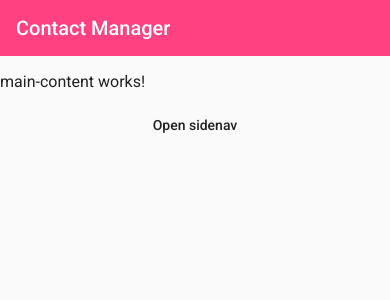
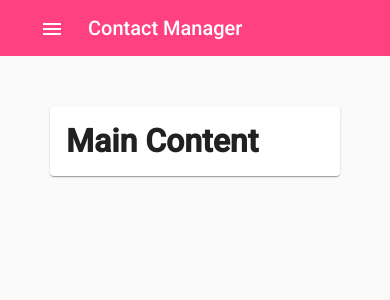
Before and after one commit to Verenasworld/simplydashboarddesign, an Angular app: page /contactmanager in a window 390 px wide. Shown: the top 300 px of the page. Built offline with nearby package versions, Linux system fonts and the light colour scheme.

Commit message:
toolbar works

```diff
--- a/src/app/contactmanager/component/main-content/main-content.component.html
+++ b/src/app/contactmanager/component/main-content/main-content.component.html
@@ -1 +1,4 @@
-<p>main-content works!</p>
+
+<mat-card>
+  <h1>Main Content</h1>
+</mat-card>
--- a/src/app/contactmanager/component/main-content/main-content.component.ts
+++ b/src/app/contactmanager/component/main-content/main-content.component.ts
@@ -3,7 +3,7 @@ import { Component, OnInit } from '@angular/core';
 @Component({
   selector: 'app-main-content',
   templateUrl: './main-content.component.html',
-  styleUrls: ['./main-content.component.css']
+  styleUrls: ['./main-content.component.scss']
 })
 export class MainContentComponent implements OnInit {
 
--- a/src/app/contactmanager/component/sidenav/sidenav.component.html
+++ b/src/app/contactmanager/component/sidenav/sidenav.component.html
@@ -14,8 +14,7 @@
 
   </mat-sidenav>
   <div class="app-sidenav-content">
-    <app-toolbar></app-toolbar>
-    <router-outlet></router-outlet>
-    <button type="button" mat-button (click)="sidenav.toggle()">Open sidenav</button>
+    <app-toolbar (toggleSidenav)="sidenav.toggle()"></app-toolbar>
+   <div class="wrapper"> <router-outlet></router-outlet></div>
   </div>
 </mat-sidenav-container>
--- a/src/app/contactmanager/component/sidenav/sidenav.component.scss
+++ b/src/app/contactmanager/component/sidenav/sidenav.component.scss
@@ -15,3 +15,6 @@ flex-direction: column;
 .app-sidenav{
   width: 240px;
 }
+.wrapper{
+  margin: 50px;
+}
--- a/src/app/contactmanager/component/sidenav/sidenav.component.ts
+++ b/src/app/contactmanager/component/sidenav/sidenav.component.ts
@@ -1,7 +1,7 @@
 import { Component, OnInit } from '@angular/core';
 import {BreakpointObserver, BreakpointState} from '@angular/cdk/layout';
 
-const SMALL_WIDTH_BREAKPOINT = 720;
+const SMALL_WIDTH_BREAKPOINT = 1200;
 
 @Component({
   selector: 'app-sidenav',
--- a/src/app/contactmanager/component/toolbar/toolbar.component.html
+++ b/src/app/contactmanager/component/toolbar/toolbar.component.html
@@ -1,3 +1,7 @@
 <mat-toolbar color="accent">
+
+  <button mat-button class="sidenav-toggle" (click)="toggleSidenav.emit()">
+    <mat-icon>menu</mat-icon>
+  </button>
   <span>Contact Manager</span>
 </mat-toolbar>
--- /dev/null
+++ b/src/app/contactmanager/component/toolbar/toolbar.component.scss
@@ -0,0 +1,18 @@
+$iconWidth: 56px;
+
+.sidenav-toggle{
+
+  display: none;
+  padding: 0;
+  margin: 8px;
+  min-width: $iconWidth;
+
+  @media (max-width: 1200px) {
+    display: flex;
+    align-items: center;
+    justify-content: center;
+    line-height: $iconWidth;
+    color: white;
+
+  }
+}
--- a/src/app/contactmanager/component/toolbar/toolbar.component.ts
+++ b/src/app/contactmanager/component/toolbar/toolbar.component.ts
@@ -1,12 +1,14 @@
-import { Component, OnInit } from '@angular/core';
+import { Component, OnInit, EventEmitter, Output} from '@angular/core';
+
 
 @Component({
   selector: 'app-toolbar',
   templateUrl: './toolbar.component.html',
-  styleUrls: ['./toolbar.component.css']
+  styleUrls: ['./toolbar.component.scss']
 })
 export class ToolbarComponent implements OnInit {
 
+  @Output() toggleSidenav = new EventEmitter<void>();
   constructor() { }
 
   ngOnInit(): void {
```
Also changed, not shown: src/app/contactmanager/component/main-content/main-content.component.css (deleted), src/app/contactmanager/component/main-content/main-content.component.scss (added), src/app/contactmanager/component/toolbar/toolbar.component.css (deleted).
